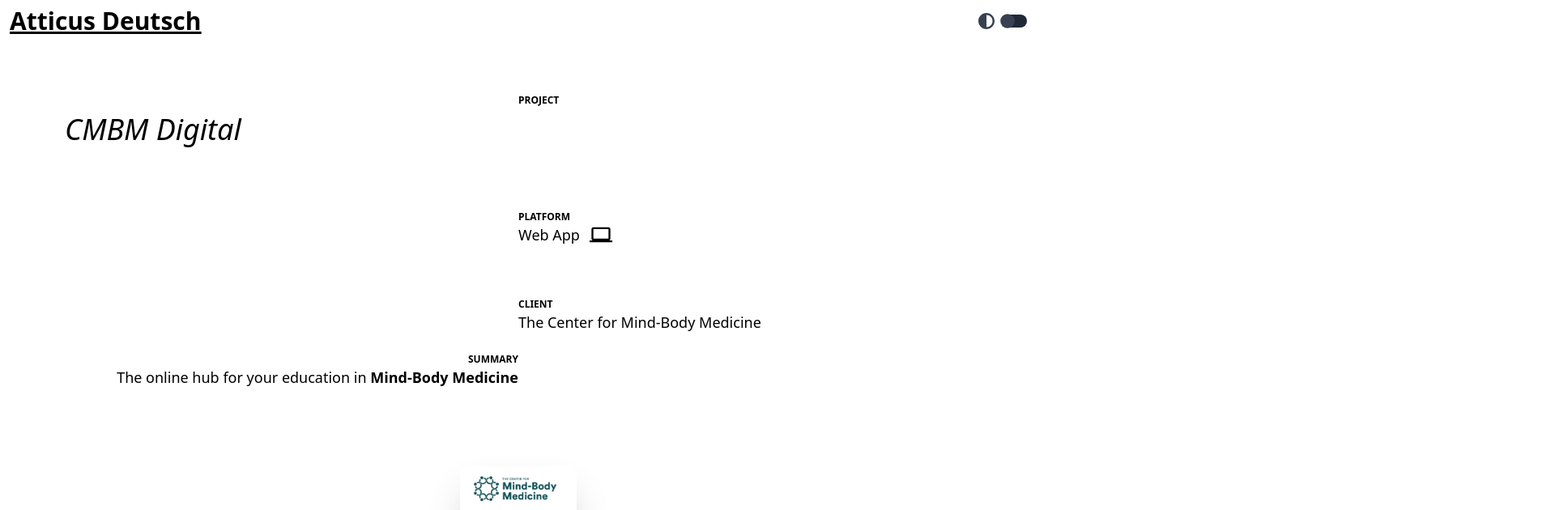
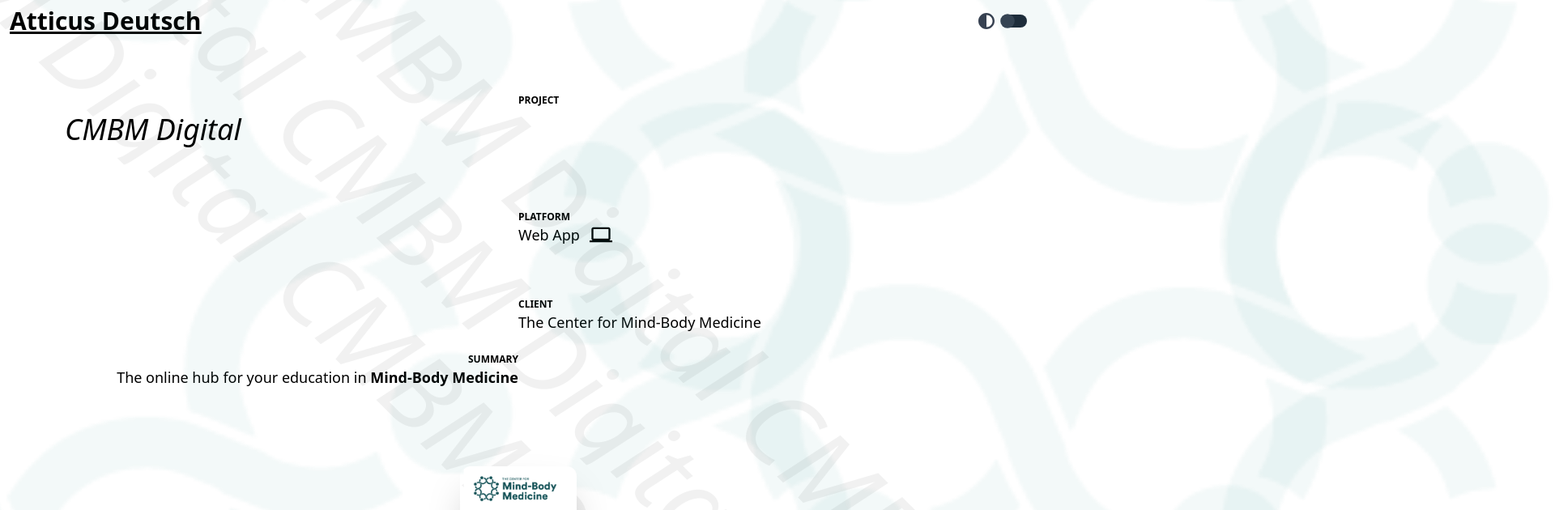
Before and after one commit to afd998/personal-site, a Next.js app: page /cmbm in a window 1280 px wide. Shown: the top 630 px of the page at 81% size, 1920 px wide, since content can reach past the window. Built offline with nearby package versions, Linux system fonts and the light colour scheme; what @kamona/tailwindcss-perspective would draw is missing.

Commit message:
fixed photos

```diff
--- a/pages/_app.js
+++ b/pages/_app.js
@@ -11,7 +11,7 @@
 
   return (
     <>
-      <div className=" h-screen dark:text-white dark:bg-gray-600 flex flex-col justify-between relative ">
+      <div className=" h-screen dark:text-white dark:bg-gray-600 flex flex-col justify-between relative w-screen ">
         <div >
           <Header />
           <div className=" ">
--- a/pages/cmbm.js
+++ b/pages/cmbm.js
@@ -17,8 +17,18 @@
 }
 function Cmbm({ projectData }) {
   return (
-    <div>
+    <div className='z-10'>
+      <div className='w-screen'>
+        <p className=' opacity-5 text-9xl italic whitespace-nowrap  overflow-hidden rotate-45 z-0 absolute  top-1/4 left-1/2 transform  -translate-x-1/2 -translate-y-1/2' > {projectData.name.text} {" "} {projectData.name.text} {" "} {projectData.name.text}</p>
+        <p className='opacity-5 text-9xl italic whitespace-nowrap  overflow-hidden rotate-45 z-0 absolute top-2/4 left-1/2 transform  -translate-x-1/2 -translate-y-1/2' > {projectData.name.text} {" "} {projectData.name.text} {" "} {projectData.name.text}</p>
+        <p className=' opacity-5 text-9xl italic whitespace-nowrap  overflow-hidden rotate-45 z-0 absolute  top-3/4 left-1/2 transform  -translate-x-1/2 -translate-y-1/2' > {projectData.name.text} {" "} {projectData.name.text} {" "} {projectData.name.text}</p>
+        <img src="/images/cmbm/brand-mark.png" className=' opacity-5 text-9xl italic whitespace-nowrap overflow-hidden  z-0 absolute w-full top-[15%] left-full transform  -translate-x-1/2 -translate-y-1/2' />
+        <img src="/images/cmbm/brand-mark.png" className=' opacity-5 text-9xl italic whitespace-nowrap overflow-hidden  z-0 absolute w-full top-[35%] right-0 transform  -translate-x-1/2 -translate-y-1/2' />
+        <img src="/images/cmbm/brand-mark.png" className=' opacity-5 text-9xl italic whitespace-nowrap overflow-hidden  z-0 absolute w-full top-[60%] left-full transform  -translate-x-1/2 -translate-y-1/2' />
+
+      </div>
       <Project summary={Summary} projectData={projectData}>
+
         <div id="sidebar" className=' relative self-center mt-24'>
           <img src="/images/cmbm/sidebar.png" alt="sidebar" className=' shadow-2xl rounded-xl w-36 ' />
           <p className='text-lg absolute top-24 text-right right-40'> <span className='font-bold '>Complete stages to advance </span> toward a certification in Mind-Body Medicine </p>
@@ -30,7 +40,9 @@
           <p className='text-lg  top-80 left-32'><span className='font-bold text-xs'> ROLES </span> <br /> <span className='font-bold '> Every user is a student,</span>  but Teachers and Admin see additonal functionality</p>
           <img src="/images/cmbm/schedule.png" alt="sidebar" className=' shadow-2xl rounded-xl  w-36 ' />
         </div>
+
       </Project >
+      <br className=' h-64' />
     </div >
   )
 }
--- a/pages/flymessage.js
+++ b/pages/flymessage.js
@@ -16,7 +16,8 @@
 function FlyMessage({ projectData }) {
 
   return (
-    <div>  <Project summary={Summary} projectData={projectData}> </Project></div>
+    <div>        <p className=' opacity-5 text-9xl italic whitespace-nowrap overflow-clip rotate-45 z-0 absolute -left-36 p-10 top-96'> {projectData.name.text}</p>
+      <Project summary={Summary} projectData={projectData}> </Project></div>
   )
 }
 
```
Also changed, not shown: public/images/cmbm/brand-mark.png (added).
